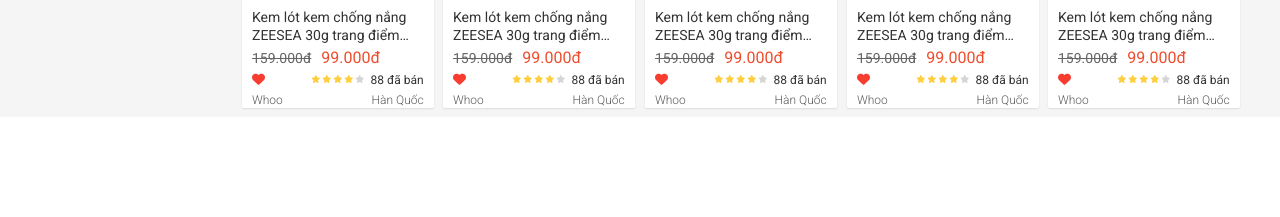
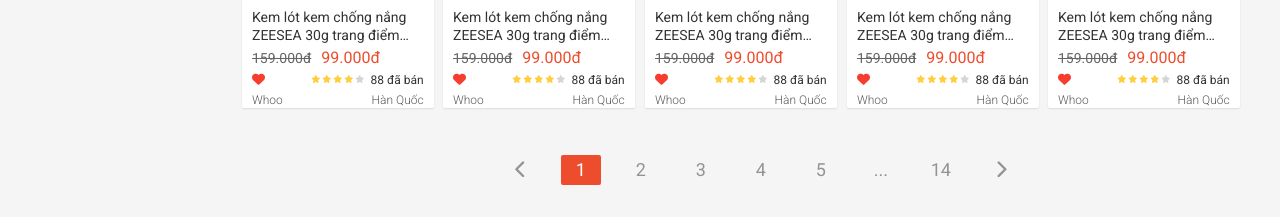
Before and after one commit to MinhThuan10/Shopee, a plain HTML site: page index.html in a window 1280 px wide. Shown: the part 726-943 px from the top of the page. Before the commit the page ends 843 px from the top, so only its background shows below. Drawn offline with nearby package versions, Linux system fonts and the light colour scheme.

Commit message:
pagination

```diff
--- a/assets/css/main.css
+++ b/assets/css/main.css
@@ -1137,3 +1137,34 @@ i.home-product-item__like-icon{
     font-weight: 600;
     line-height: 1.2rem;
 }
+
+/* Pagination */
+.home-product__pagination{
+    margin: 48px 0 32px 0;
+}
+
+.pagination{
+    display: flex;
+    list-style: none;
+    justify-content: center;
+}
+
+.pagination-item{
+    margin: 0 10px;
+}
+
+.pagination-item--active .pagination-item__link{
+    background-color: var(--primary-color);
+    color: var(--white-color);
+}
+.pagination-item__link{
+    text-decoration: none;
+    font-size: 1.8rem;
+    color: #939393;
+    display: block;
+    min-width: 40px;
+    height: 30px;
+    text-align: center;
+    line-height: 30px;
+    border-radius: 2px;
+}
--- a/index.html
+++ b/index.html
@@ -869,6 +869,57 @@
 
                             </div>
                         </div>
+                        <ul class="pagination home-product__pagination">
+                            <li class="pagination-item">
+                                <a href="#" class="pagination-item__link">
+                                    <i class="pagination-item__icon fas fa-chevron-left"></i>
+                                </a>
+                            </li>
+
+                            <li class="pagination-item pagination-item--active">
+                                <a href="#" class="pagination-item__link">
+                                    1
+                                </a>
+                            </li>
+
+                            <li class="pagination-item">
+                                <a href="#" class="pagination-item__link">
+                                    2
+                                </a>
+                            </li>
+                            <li class="pagination-item">
+                                <a href="#" class="pagination-item__link">
+                                    3
+                                </a>
+                            </li>
+                            <li class="pagination-item">
+                                <a href="#" class="pagination-item__link">
+                                    4
+                                </a>
+                            </li>
+                            <li class="pagination-item">
+                                <a href="#" class="pagination-item__link">
+                                    5
+                                </a>
+                            </li>
+                            <li class="pagination-item">
+                                <a href="#" class="pagination-item__link">
+                                    ...
+                                </a>
+                            </li>
+                            <li class="pagination-item">
+                                <a href="#" class="pagination-item__link">
+                                    14
+                                </a>
+                            </li>
+
+                            <li class="pagination-item">
+                                <a href="#" class="pagination-item__link">
+                                    <i class="pagination-item__icon fas fa-chevron-right"></i>
+                                </a>
+                            </li>
+                        </ul>
+
                     </div>
                 </div>
             </div>
```
